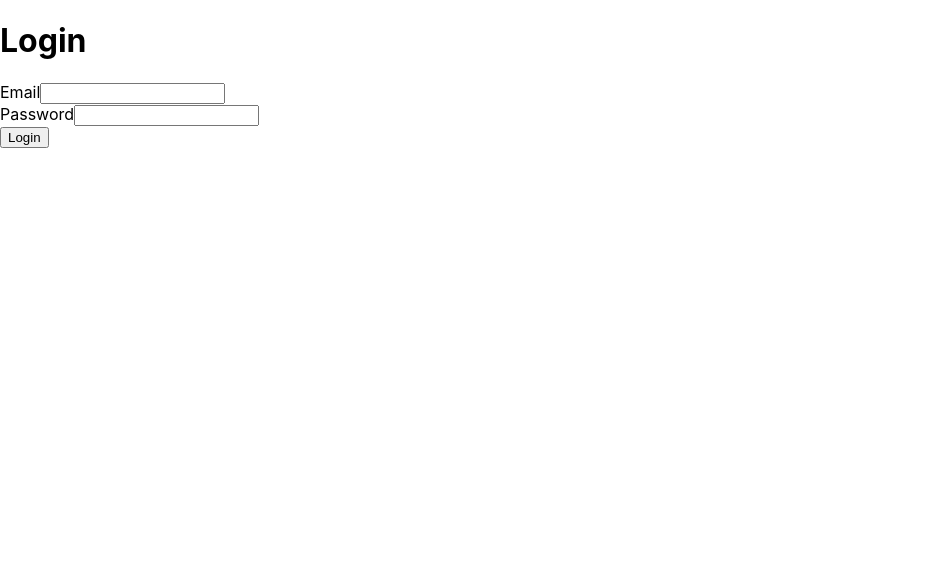
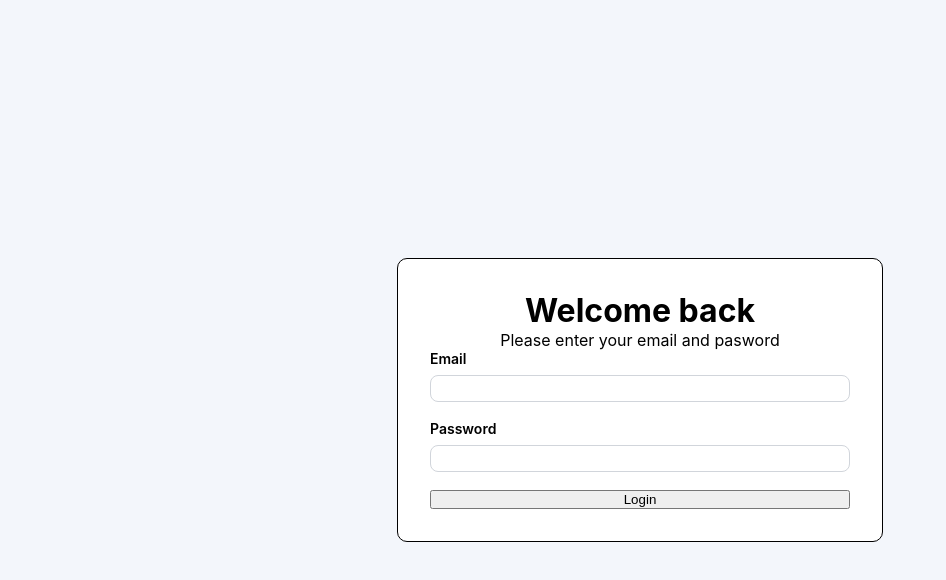
Before and after one commit to nihal-muhd/learning-zone, a React (Create React App) app: page /login in a window 1280 px wide. Shown: the top 580 px of the page, without its empty margins (0-946 px from the left). Built offline with nearby package versions, Linux system fonts and the light colour scheme.

Commit message:
styling added for login page

```diff
--- a/src/App.css
+++ b/src/App.css
@@ -1,38 +1,4 @@
-.App {
-  text-align: center;
+* {
+  margin: 0;
+  padding: 0;
 }
-
-.App-logo {
-  height: 40vmin;
-  pointer-events: none;
-}
-
-@media (prefers-reduced-motion: no-preference) {
-  .App-logo {
-    animation: App-logo-spin infinite 20s linear;
-  }
-}
-
-.App-header {
-  background-color: #282c34;
-  min-height: 100vh;
-  display: flex;
-  flex-direction: column;
-  align-items: center;
-  justify-content: center;
-  font-size: calc(10px + 2vmin);
-  color: white;
-}
-
-.App-link {
-  color: #61dafb;
-}
-
-@keyframes App-logo-spin {
-  from {
-    transform: rotate(0deg);
-  }
-  to {
-    transform: rotate(360deg);
-  }
-}
--- /dev/null
+++ b/src/pages/Login.css
@@ -0,0 +1,40 @@
+.login-page {
+  background: #f3f6fb;
+  display: flex;
+  align-items: center;
+  justify-content: center;
+  height: 100dvh;
+}
+.login-card {
+  width: 100%;
+  max-width: 420px;
+  background-color: #fff;
+  border: 1px solid;
+  padding: 32px;
+  border-radius: 10px;
+}
+.login-header {
+  text-align: center;
+}
+.login-form {
+  display: flex;
+  flex-direction: column;
+  gap: 18px;
+}
+.form-group {
+  display: flex;
+  flex-direction: column;
+  gap: 8px;
+}
+.form-group label {
+  font-size: 14px;
+  font-weight: 600;
+}
+.form-input {
+  height: 25px;
+  border-radius: 8px;
+  padding: 0 5px;
+  outline: none;
+  /* box-sizing: border-box; */
+  border: 1px solid #d1d5db;
+}
--- a/src/pages/Login.jsx
+++ b/src/pages/Login.jsx
@@ -1,5 +1,6 @@
 import React, { useState } from "react";
 import { useNavigate } from "react-router-dom";
+import "./Login.css";
 
 const VALID_EMAIL = "test@gmail.com";
 const VALID_PASSWORD = "123";
@@ -34,30 +35,37 @@ const Login = () => {
     }));
   };
   return (
-    <div>
-      <h1>Login</h1>
-      <form onSubmit={hanldeSubmit}>
-        <div>
+    <div className="login-page">
+      <div className="login-card">
+        <div className="login-header">
+          <h1>Welcome back</h1>
+          <p>Please enter your email and pasword</p>
+        </div>
+        <form className="login-form" onSubmit={hanldeSubmit}>
+          <div className="form-group">
             <label htmlFor="email">Email</label>
             <input
               type="email"
               value={formData.email}
               onChange={handleChange}
               name="email"
+              className="form-input"
             />
           </div>
-        <div>
+          <div className="form-group">
             <label htmlFor="password">Password</label>
             <input
               type="password"
               value={formData.password}
               onChange={handleChange}
               name="password"
+              className="form-input"
             />
           </div>
           <button>Login</button>
         </form>
       </div>
+    </div>
   );
 };
 
```
Lines whose indentation alone changed are shown as unchanged.
